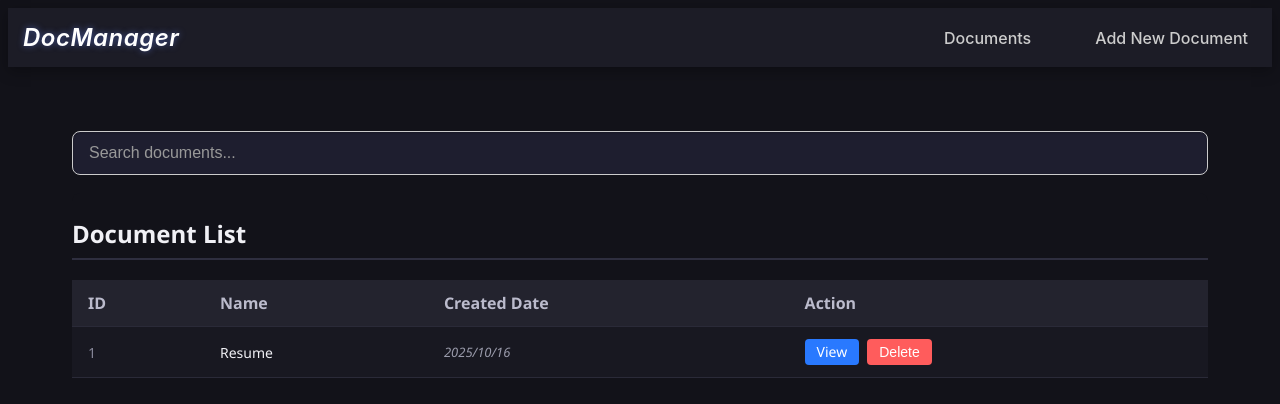
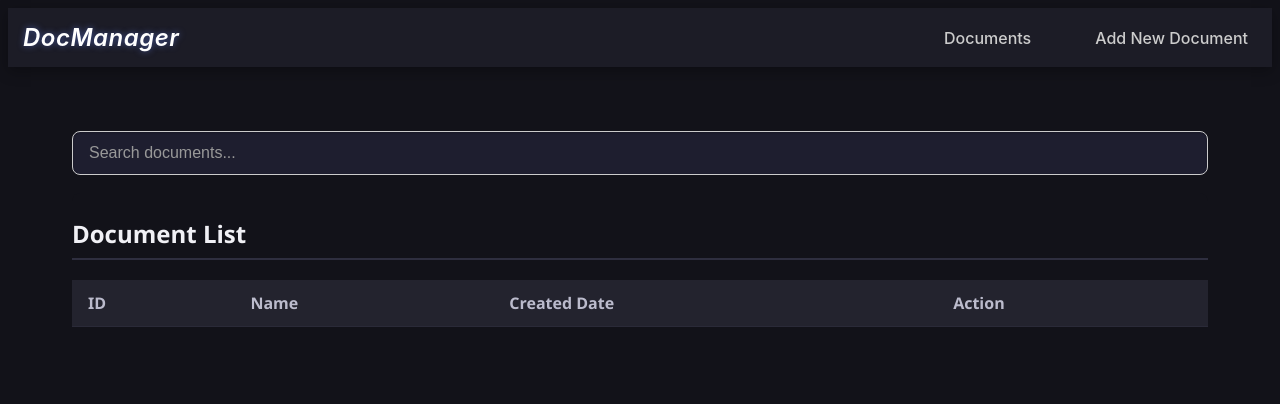
Before and after one commit to Mohamed-ait-alla/doc-management, a Next.js app: page / in a window 1280 px wide. Shown: the top 404 px of the page. Built offline with nearby package versions, Linux system fonts and the light colour scheme.

Commit message:
feat(back-end): store added documents in localStorage and render them dynamically on the main page

```diff
--- a/app/components/DocList.tsx
+++ b/app/components/DocList.tsx
@@ -1,7 +1,20 @@
+'use client';
+
 import Link from "next/link";
 import React from "react";
 
-const DocList = () => {
+// Defining types
+type Document = {
+    id: number;
+    name: string;
+};
+
+type DocListProps = {
+    documents: Document[];
+};
+
+// DocList Component
+const DocList: React.FC<DocListProps> = ({ documents }) => {
     return (
         <div>
             <table>
@@ -14,9 +27,11 @@ const DocList = () => {
                     </tr>
                 </thead>
                 <tbody>
-                    <tr>
-                        <td>1</td>
-                        <td>Resume</td>
+                    {
+                        documents.map((doc) => (
+                            <tr key={doc.id}>
+                                <td>{doc.id}</td>
+                                <td>{doc.name}</td>
                                 <td>2025/10/16</td>
                                 <td>
                                     <Link href="#">
@@ -25,6 +40,8 @@ const DocList = () => {
                                     <button>Delete</button>
                                 </td>
                             </tr>
+                        ))
+                    }
                 </tbody>
             </table>
         </div>
--- a/app/page.tsx
+++ b/app/page.tsx
@@ -1,7 +1,25 @@
+'use client';
+
+import { useEffect, useState } from "react";
 import Search from "./components/Search";
 import DocList from "./components/DocList";
 
 export default function Home() {
+
+  // var declarations
+  const [documents, setDocuments] = useState([]);
+
+  // get stored docs on the localStorage
+  useEffect(() => {
+    const docs = localStorage.getItem("documents");
+    if (docs)
+    {
+      const parsedDocs = JSON.parse(docs);
+      setDocuments(parsedDocs);
+    }
+  }, []);
+
+  // rendering the main page
   return (
     <div>
      <div className="body-container">
@@ -10,7 +28,7 @@ export default function Home() {
       </div>
       <div className="docs-list-container">
         <h3>Document List</h3>
-        <DocList />
+        <DocList documents={documents} />
       </div>
      </div>
     </div>
```
Also changed, not shown: app/add-document/page.tsx (+24 -5 lines). Lines whose indentation alone changed are shown as unchanged.
